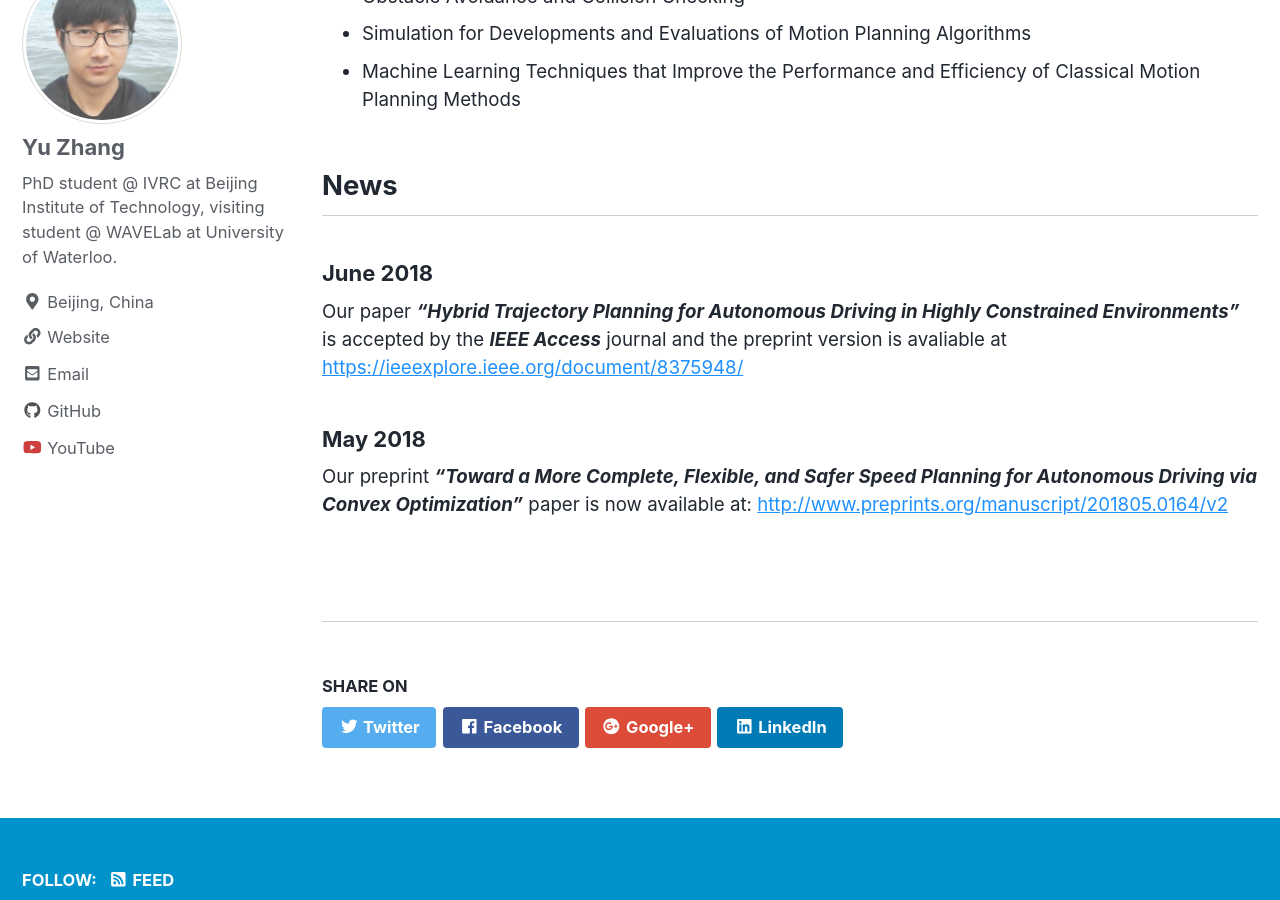
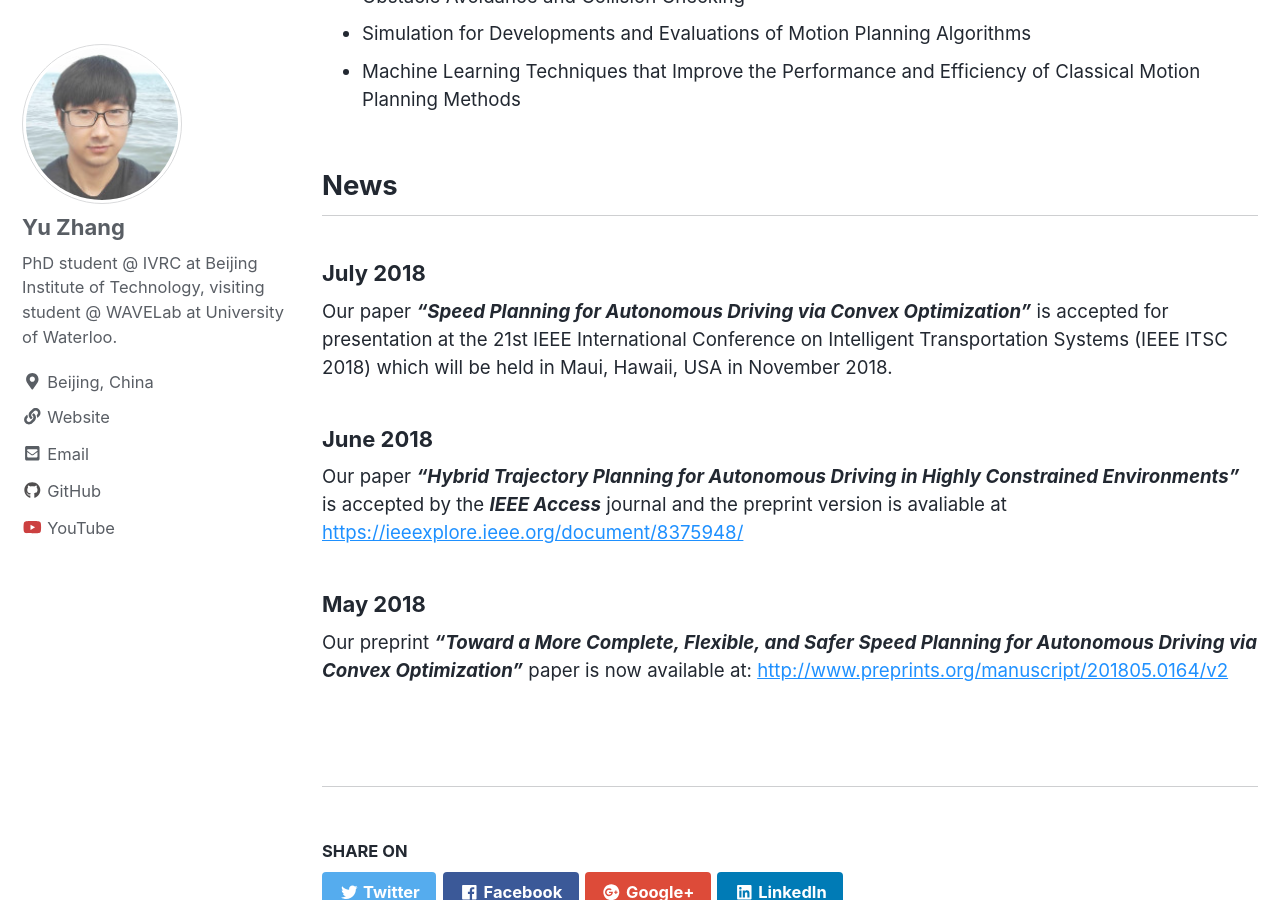
Before and after one commit to product-noob/my-blog, a Jekyll site: the page built from index.md, in a window 1280 px wide and 900 px high, scrolled down 1233 px. Built offline with Jekyll 4.4.1, drawn with Linux system fonts in a browser that asks for light colours; nearby versions of some CDN libraries; the list of posts is cut into pages by our own code.

Commit message:
update news

```diff
--- a/index.md
+++ b/index.md
@@ -39,6 +39,11 @@
 
 
 ## News
+### July 2018
+Our paper ***"Speed Planning for Autonomous Driving via Convex Optimization"*** is accepted
+for presentation at the 21st IEEE International Conference on Intelligent Transportation Systems (IEEE ITSC 2018) which will be held in Maui,
+Hawaii, USA in November 2018.
+
 ### June 2018
 Our paper ***"Hybrid Trajectory Planning for Autonomous Driving in Highly Constrained Environments"*** is accepted by the ***IEEE Access*** journal and the preprint version is avaliable at [https://ieeexplore.ieee.org/document/8375948/](https://ieeexplore.ieee.org/document/8375948/)
 
```
